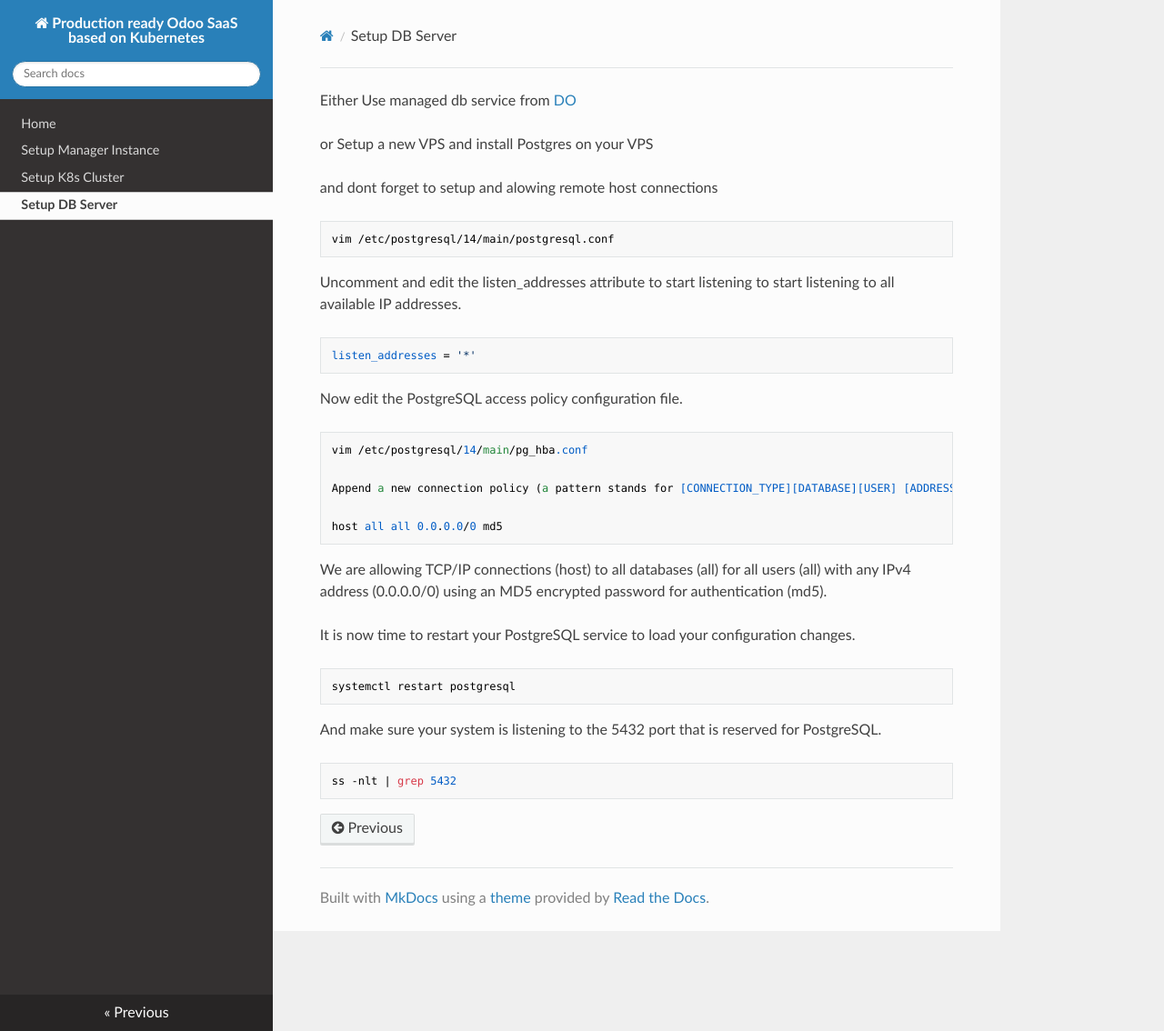
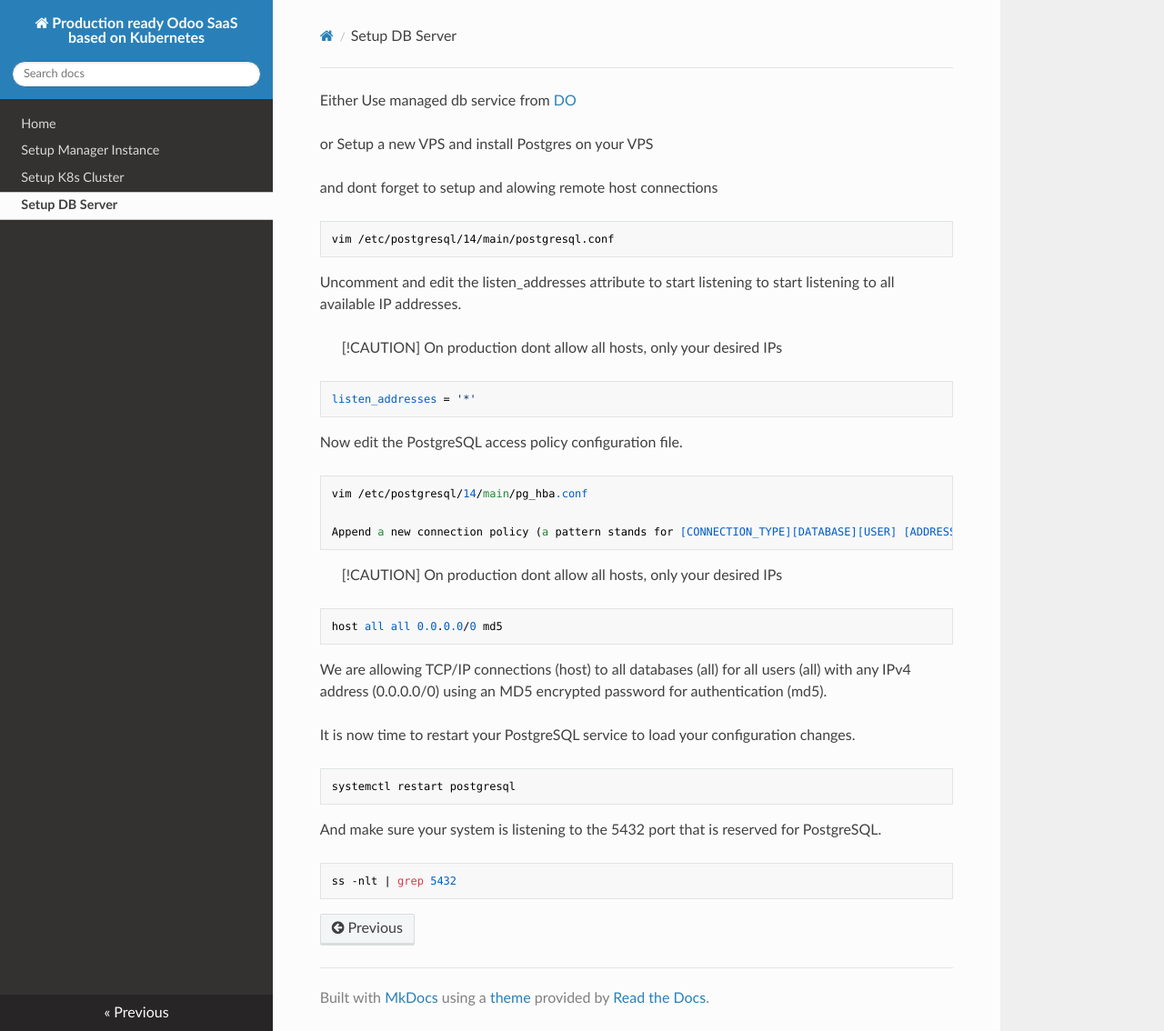
Before and after one commit to herawais/odoo-saas-kubernetes, an MkDocs documentation site: the page built from docs/db_server.md, in a window 1280 px wide and 1134 px high. Shown: the whole window at 91% size. Built offline with MkDocs 1.6.1, drawn with Linux system fonts in a browser that asks for light colours; nearby versions of some CDN libraries.

Commit message:
[MOD] Docs

```diff
--- a/docs/db_server.md
+++ b/docs/db_server.md
@@ -12,6 +12,9 @@ and dont forget to setup and alowing remote host connections
 
 Uncomment and edit the listen_addresses attribute to start listening to start listening to all available IP addresses.
 
+> [!CAUTION]
+> On production dont allow all hosts, only your desired IPs
+
     listen_addresses = '*'
 
 Now edit the PostgreSQL access policy configuration file.
@@ -21,6 +24,8 @@ Now edit the PostgreSQL access policy configuration file.
 
     Append a new connection policy (a pattern stands for [CONNECTION_TYPE][DATABASE][USER] [ADDRESS][METHOD]) in the bottom of the file.
 
+> [!CAUTION]
+> On production dont allow all hosts, only your desired IPs
 
     host all all 0.0.0.0/0 md5
 
```
